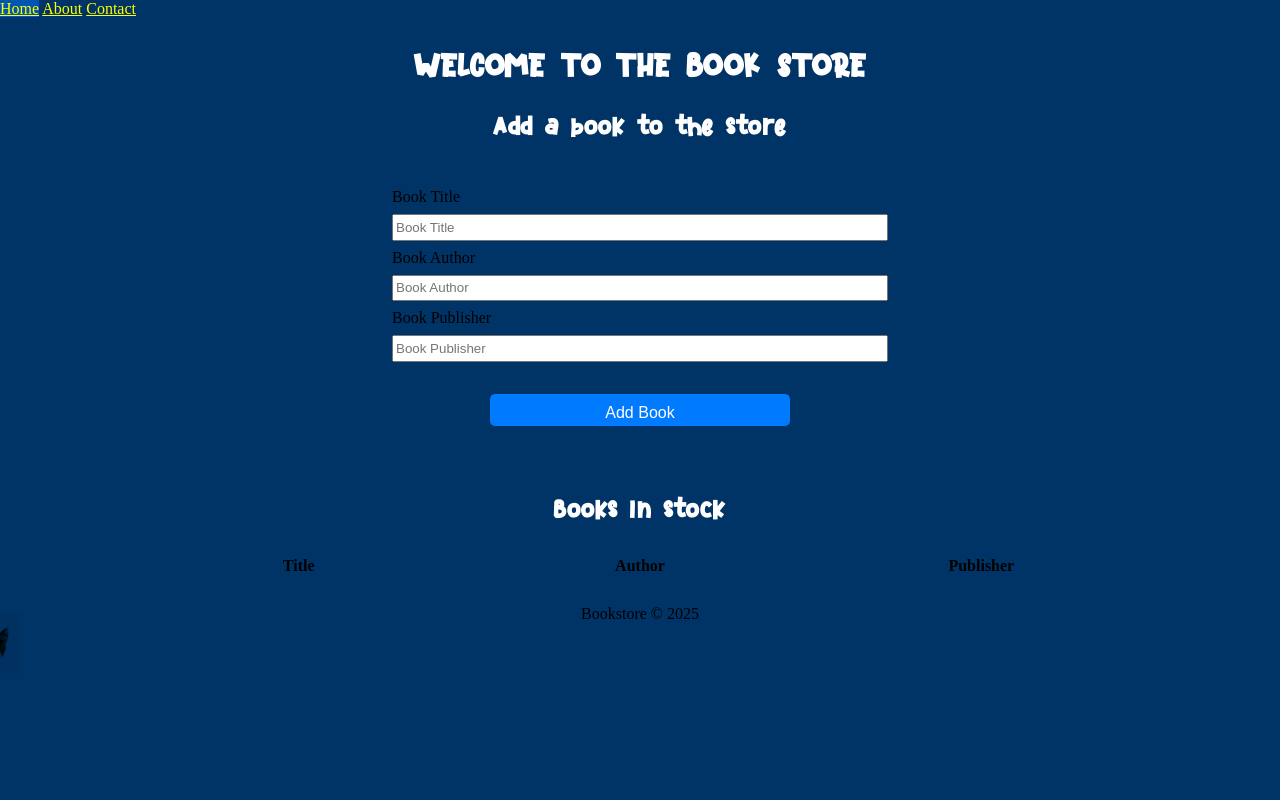
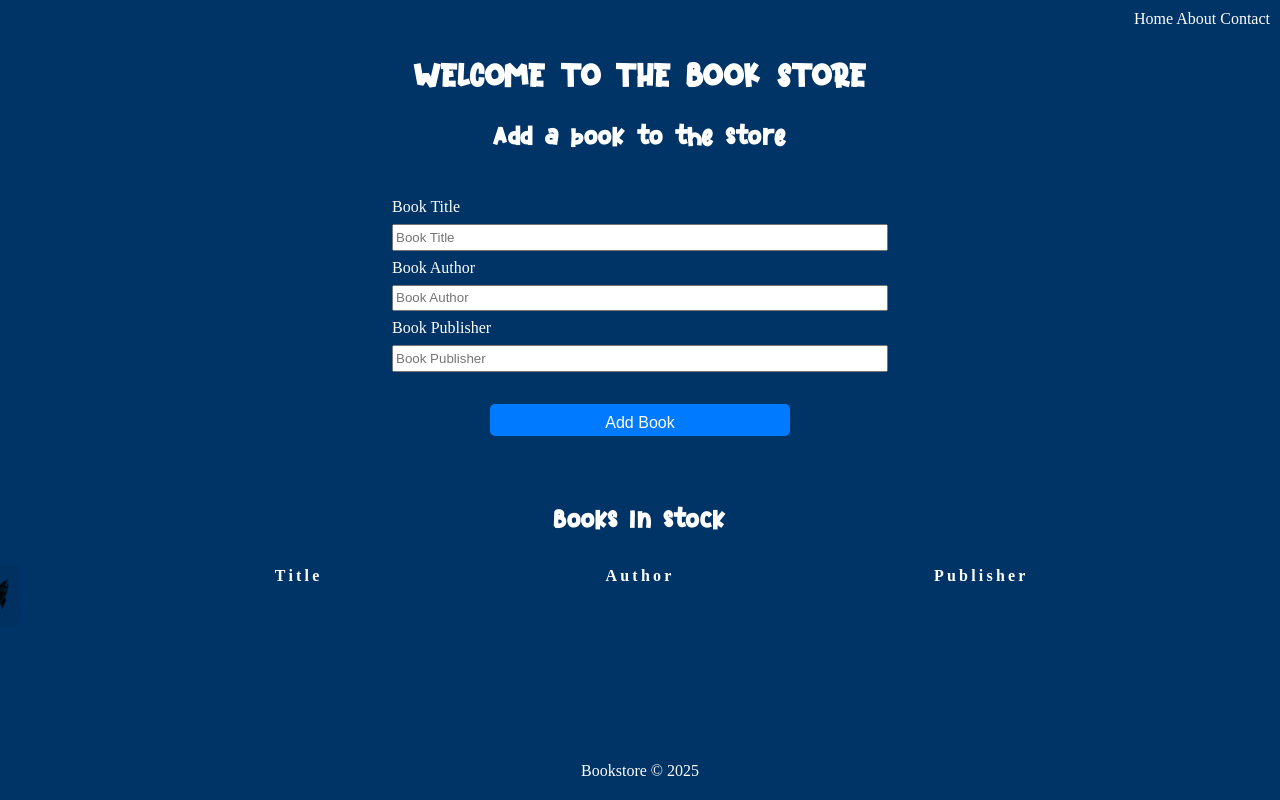
Before and after one commit to zinaldesai/p2t_domproject, a plain HTML site: page index.html in a window 1280 px wide. Drawn offline with Linux system fonts and the light colour scheme.

Commit message:
style changes

```diff
--- a/index.html
+++ b/index.html
@@ -5,11 +5,13 @@
     <meta name="viewport" content="width=device-width, initial-scale=1.0">
     <title>DOM Project</title>
     <link rel="stylesheet" href="style.css">
+    <script src="index.js" defer></script>
 </head>
 <body>
 
-<div id="Navigation">
-  <nav> <a href="index.html">Home</a>
+<div id="navigation">
+  <nav>
+    <a href="index.html">Home</a>
     <a href="about.html">About</a>
     <a href="contact.html">Contact</a>
   </nav>
@@ -23,13 +25,13 @@
       <form id="bookForm">
       <fieldset>
         <label for="title">Book Title</label>
-        <input type="text" id="title" placeholder="Book Title">
+        <input type="text" id="title" placeholder="Book Title" required>
 
         <label for="author">Book Author</label>
-        <input type="text" id="author" placeholder="Book Author">
+        <input type="text" id="author" placeholder="Book Author" required>
 
         <label for="publisher">Book Publisher</label>
-        <input type="text" id="publisher" placeholder="Book Publisher">
+        <input type="text" id="publisher" placeholder="Book Publisher" required>
       </fieldset>
       <button type="submit" id="addBook">Add Book</button>
       </form>
@@ -52,7 +54,7 @@
       <div id="error-message" style="display: none;"></div>
       <div id="success-message" style="display: none;"></div>
 
-    <div class="table-scroll">
+    <div class="table">
       <table>
         <thead>
           <tr>
@@ -69,6 +71,5 @@
   </main>
 
   <footer>Bookstore &copy; 2025</footer>
-  <script src="index.js"></script>
 </body>
 </html>
--- a/index.js
+++ b/index.js
@@ -4,30 +4,24 @@ document.addEventListener("DOMContentLoaded", () => {
     cursorStar.classList.add("cursor-star");
     document.body.appendChild(cursorStar);
 
-
     document.addEventListener("mousemove", (e) => {
         cursorStar.style.left = `${e.clientX}px`;
         cursorStar.style.top = `${e.clientY}px`;
-
 
         for (let i = 0; i < 2; i++) {
             const star = document.createElement("div");
             star.classList.add("star");
 
-
             const size = Math.random() * 4 + 2;
             const xOffset = (Math.random() - 0.5) * 15;
             const yOffset = (Math.random() - 0.5) * 15;
-
 
             star.style.width = `${size}px`;
             star.style.height = `${size}px`;
             star.style.left = `${e.clientX + xOffset}px`;
             star.style.top = `${e.clientY + yOffset}px`;
 
-
             document.body.appendChild(star);
-
 
             setTimeout(() => {
                 star.remove();
--- a/style.css
+++ b/style.css
@@ -19,15 +19,27 @@ body {
     overflow: auto;
 }
 
-/* .table-scroll {
-    overflow-y: scroll;
+ /* .table {
+    overflow: scroll;
     scrollbar-width: none;
+    overflow: auto;
 } */
 
 a {
   color: yellow;
 }
 
+#navigation {
+    margin: auto;
+    padding: 10px 10px 0 10px;
+    text-align: right;
+}
+
+#navigation a {
+    color: white;
+    text-decoration: none;
+
+}
 button {
     padding: 10px 20px;
     background-color: #007BFF;
@@ -65,6 +77,7 @@ label {
 fieldset {
     border: none;
     padding: 1rem 0;
+    color: white;
 }
 
 input {
@@ -87,6 +100,8 @@ table {
     border-collapse: collapse;
     table-layout: fixed;
     font-size: 16px;
+    color: white;
+    letter-spacing: 0.2rem;
 }
 
 td, th {
@@ -100,9 +115,11 @@ tr {
 
 footer {
     text-align: center;
-    /* position: fixed; */
+    position: absolute;
+    width: 100%;
     bottom: 0;
     padding: 20px;
+    color: white;
 }
 
 /* Custom Star Cursor */
```
